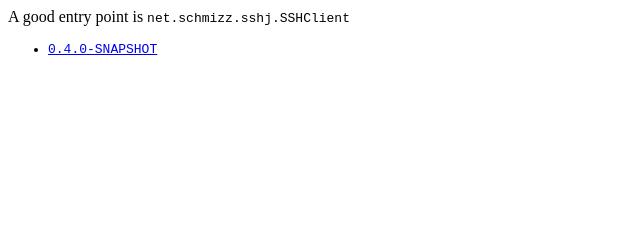
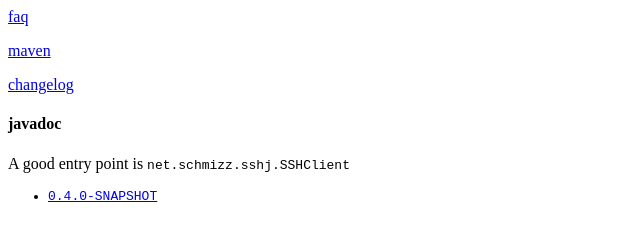
Before and after one commit to hierynomus/sshj, a plain HTML site: page index.html in a window 1280 px wide. Shown: the whole page, without its empty margins (0-640 px from the left). Drawn offline with Linux system fonts and the light colour scheme.

Commit message:
other links

```diff
--- a/index.html
+++ b/index.html
@@ -1,8 +1,12 @@
 <html>
 <head>
-<title>sshj javadoc</title>
+<title>sshj documentation</title>
 </head>
 <body>
+<p><a href="https://github.com/shikhar/sshj/wiki">faq</a></p>
+<p><a href="https://github.com/shikhar/sshj/wiki/Maven">maven</a></p>
+<p><a href="https://github.com/shikhar/sshj/wiki/Changelog">changelog</a></p>
+<h4>javadoc</h4>
 <p>A good entry point is <code>net.schmizz.sshj.SSHClient</p>
 <ul>
 <li><a href="javadoc/0.4.0-SNAPSHOT/index.html">0.4.0-SNAPSHOT</li>
```
